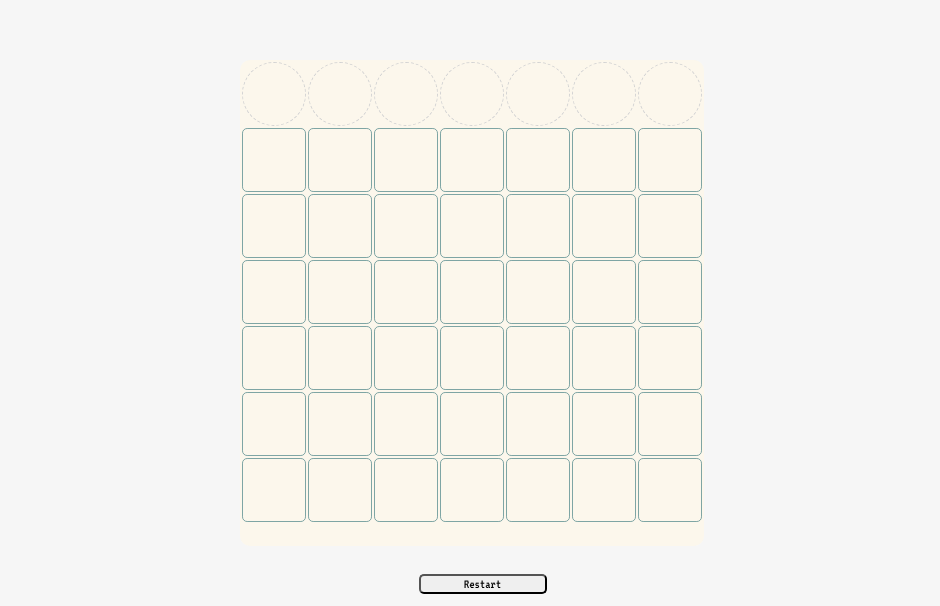
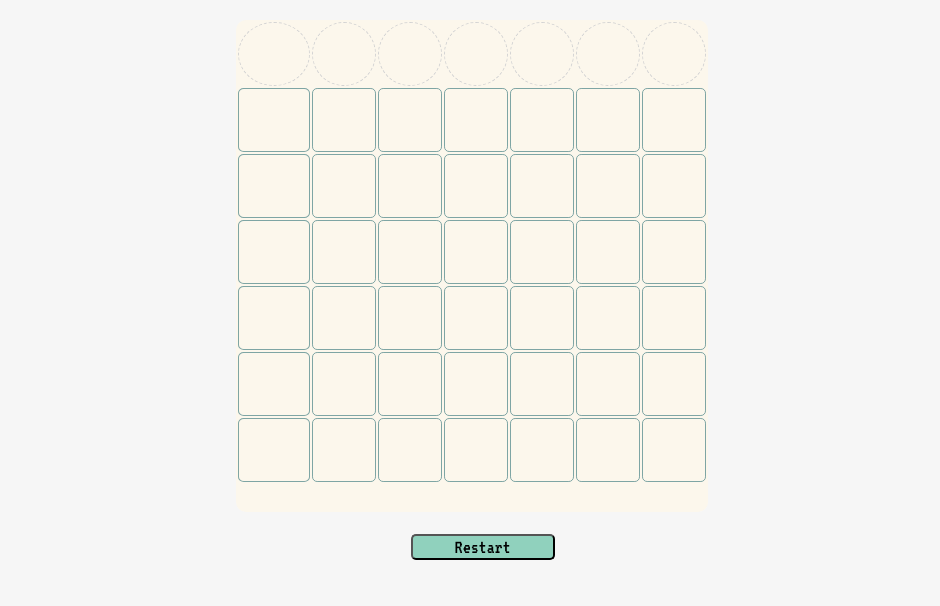
Before and after one commit to stdng/connect-four, a plain HTML site: page index.html in a window 1280 px wide. Shown: the part 311-917 px from the top of the page, without its empty margins (168-1108 px from the left). After the commit the page ends 871 px from the top, so only its background shows below. Drawn offline with Linux system fonts and the light colour scheme.

Commit message:
fixed restart button

```diff
--- a/connect4.css
+++ b/connect4.css
@@ -58,19 +58,20 @@
 
 
 #board {
-  margin: 60px auto;
+  margin: 20px auto;
   background-color: #FCF7EC;
   border-radius: 10px;
 }
 
 .restartButton {
   position: relative;
-  left: 276%;
+  left: 240%;
   top: 50px;
   border-radius: 5px;
   font-family: 'VT323', monospace;
   width: 200%;
-
+  font-size: 20px;
+  background-color: #90D1BD;
 }
 
 body {
--- a/connect4.js
+++ b/connect4.js
@@ -219,6 +219,5 @@ makeHtmlBoard();
 //questions have !!!!!! also below:
 
 //tried to add a remove event listener to stop the clicking but the places i put it on didn't work. !!!!
-//tried 3 diff spots
-
+//tried 3 diff spots ^
 //no idea how the animation exactly works but it drops my pieces above the dashed circles
```
